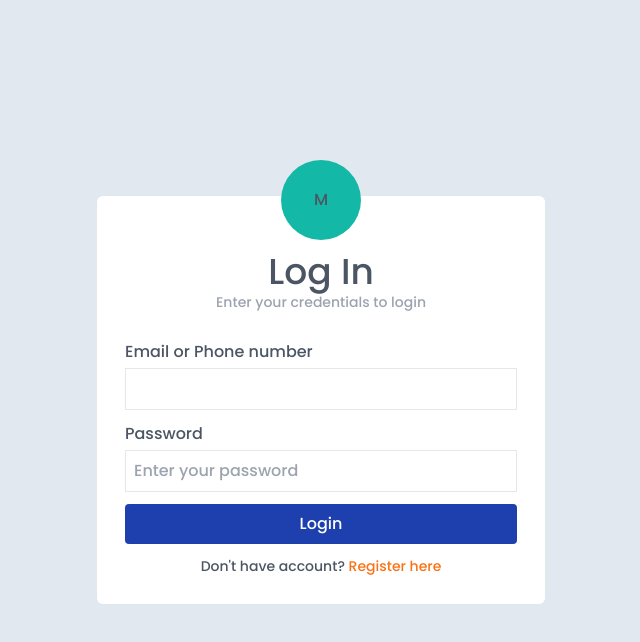
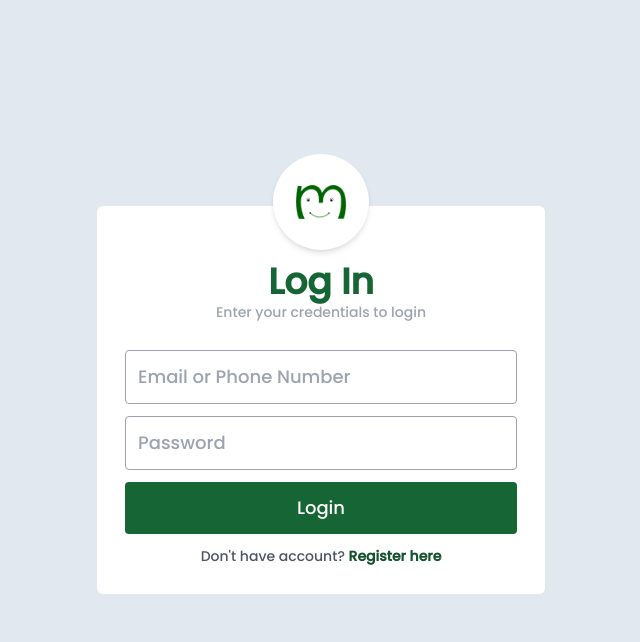
Before and after one commit to PrinceNarteh/shop.mimallgh, a Next.js app: page /auth/login in a window 1280 px wide. Shown: the top 642 px of the page, without its empty margins (319-959 px from the left). Built offline with nearby package versions, Linux system fonts and the light colour scheme.

Commit message:
fininsh styling login page

```diff
--- a/pages/auth/login.tsx
+++ b/pages/auth/login.tsx
@@ -1,49 +1,44 @@
+import Image from "next/image";
 import Link from "next/link";
 import React from "react";
 
 const Login = () => {
   return (
     <div className="h-screen flex justify-center items-center bg-slate-200">
-      <div className="bg-white text-gray-600 p-7 max-w-md w-full rounded-md">
+      <div className="bg-white text-gray-600 p-7 max-w-md w-full rounded-md mx-3">
         <div className="flex justify-center mb-7">
-          <div className="absolute bg-teal-500 flex justify-center items-center w-20 h-20 transform -translate-y-16 rounded-full">
-            M
+          <div className="absolute bg-white flex justify-center items-center w-24 h-24 transform -translate-y-20 rounded-full shadow-md">
+            <Image src="/logo.png" alt="" width={50} height={50} />
           </div>
         </div>
         <div className="my-7 text-center">
-          <h1 className="text-4xl">Log In</h1>
+          <h1 className="text-4xl font-bold text-green-800">Log In</h1>
           <p className="text-gray-400 text-sm">
             Enter your credentials to login
           </p>
         </div>
 
         <form className="space-y-3">
-          <div>
-            <label htmlFor="" className="block text-md mb-1">
-              Email or Phone number
-            </label>
-            <input type="text" className="border w-full p-2" />
-          </div>
-          <div>
-            <label htmlFor="" className="block text-md mb-1">
-              Password
-            </label>
-            <input
-              type="password"
-              placeholder="Enter your password"
-              className="border w-full p-2"
-            />
-          </div>
+          <input
+            type="text"
+            placeholder="Email or Phone Number"
+            className="border border-gray-400 w-full p-3 rounded text-lg focus:border-2 outline-green-800"
+          />
+          <input
+            type="password"
+            placeholder="Password"
+            className="border border-gray-400 w-full p-3 rounded text-lg focus:border-2 outline-green-800"
+          />
           <input
             type="submit"
             value="Login"
-            className="bg-blue-800 text-white w-full py-2 rounded cursor-pointer"
+            className="bg-green-800 text-white w-full py-3 text-lg rounded cursor-pointer"
           />
         </form>
 
         <p className="text-center text-sm mt-3">
           Don't have account?{" "}
-          <Link href="/auth/register" className="text-orange-500">
+          <Link href="/auth/register" className="text-green-900 font-semibold">
             Register here
           </Link>
         </p>
```
Also changed, not shown: pages/api/auth/[...nextauth].ts (renamed from pages/api/auth/[...next-auth].ts), public/logo.png (added).
